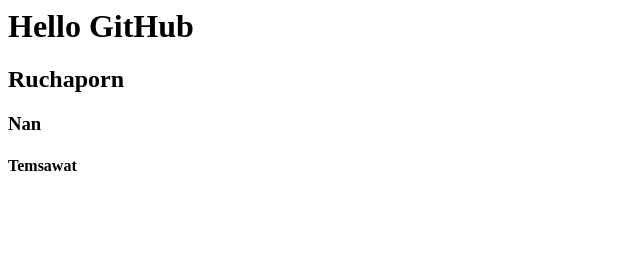
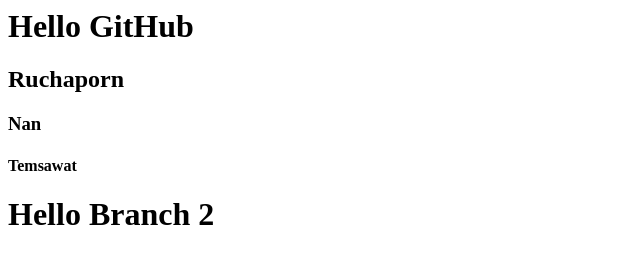
Before and after one commit to Ruchaporn-T/github-101, a plain HTML site: page index.html in a window 1280 px wide. Shown: the whole page, without its empty margins (0-640 px from the left). Drawn offline with Linux system fonts and the light colour scheme.

Commit message:
Update index.html

```diff
--- a/index.html
+++ b/index.html
@@ -2,3 +2,6 @@
 <h2>Ruchaporn</h2>
 <h3>Nan</h3>
 <h4>Temsawat</h4>
+
+
+<h1>Hello Branch 2</h1>
```
